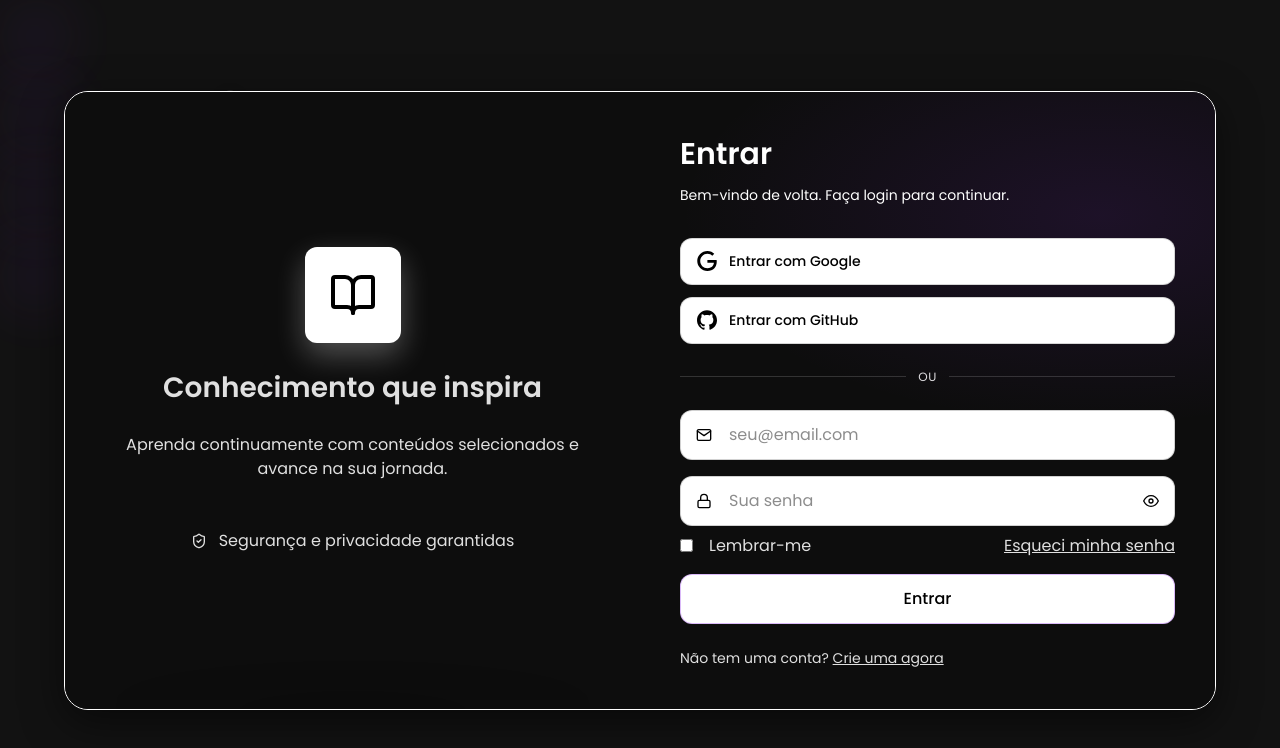
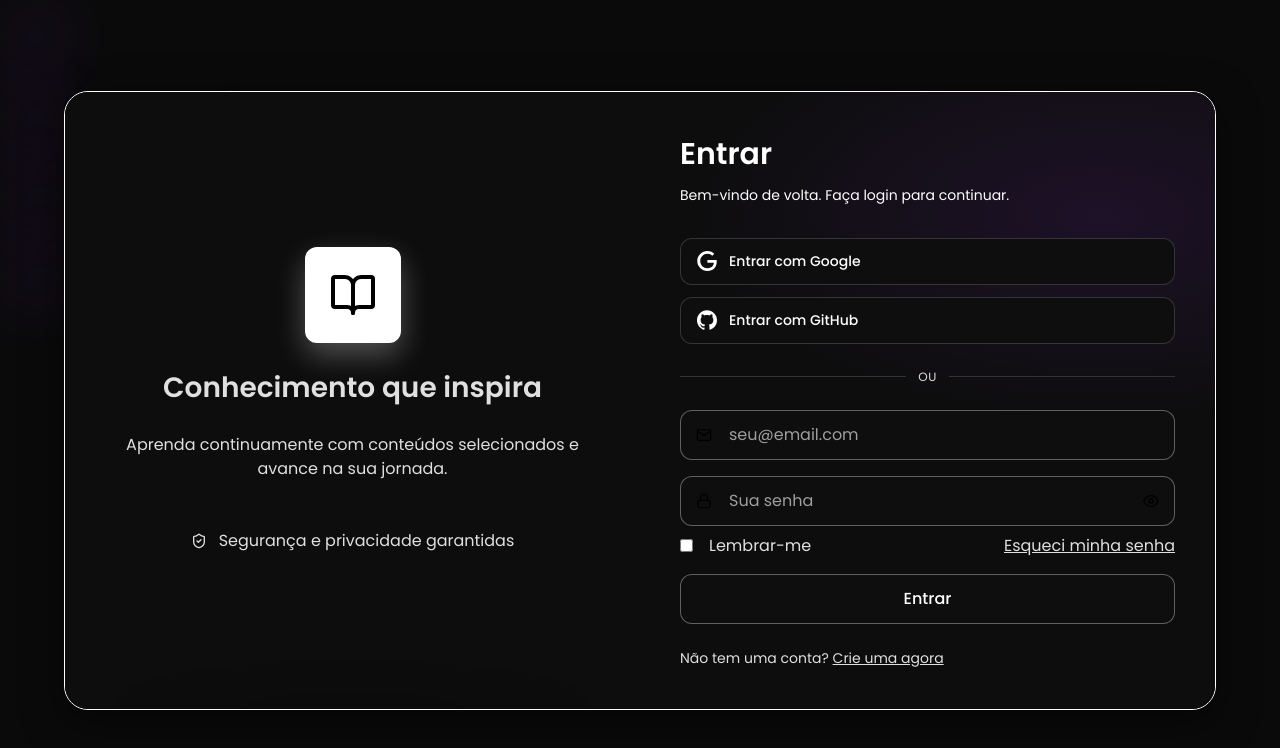
Before and after one commit to kalebzaki4/Estuda-Mais, a React (Vite) app in the folder frontend/: page /login in a window 1280 px wide. Shown: the top 748 px of the page. Built offline with nearby package versions, Linux system fonts and the light colour scheme.

Commit message:
Update Login.module.css

```diff
--- a/frontend/src/styles/Login.module.css
+++ b/frontend/src/styles/Login.module.css
@@ -7,7 +7,7 @@
 }
 
 .loginPage {
-	background-color: var(--color-dark);
+	background-color: #0A0A0A;
 	position: relative;
 	isolation: isolate;
 }
@@ -34,7 +34,7 @@
 
 .particles { position: absolute; inset: 0; z-index: 0 }
 .particle { position: absolute; width: 12px; height: 12px; border-radius: 50%; opacity: .9; transform: translate(-50%, -50%); background: rgba(255,255,255,0.09); box-shadow:0 6px 18px rgba(0,0,0,0.3) }
-.particleWhite { background: rgba(255,255,255,0.12) }
+.particleWhite { background: rgba(255, 255, 255, 0.041) }
 
 .rightPanelOverlay {
 	background: radial-gradient(600px 300px at 80% 20%, rgba(147,51,234,0.12), transparent 70%);
@@ -124,14 +124,13 @@
 }
 
 .inputLight {
-	background-color: var(--color-light);
-	color: var(--color-gray);
-	border: 1px solid rgba(0,0,0,0.18);
+    background-color: #0E0E0E;
+    color: #ffffff;
+    border: 1px solid #ffffff57;
 }
 .inputLight:focus {
-	border-color: var(--color-black);
-	border-color: var(--color-gray);
-	box-shadow: 0 0 0 3px rgba(0,0,0,0.12);
+    border-color: #9333EA;
+    box-shadow: 0 0 0 3px rgba(147,51,234,0.25);
 }
 
 .inputLightError {
@@ -140,7 +139,7 @@
 }
 
 .placeholderLight::placeholder {
-	color: rgba(0,0,0,0.45);
+    color: rgba(255,255,255,0.6);
 }
 
 .inputDark { background-color: #1a1a1a; color: var(--color-text); border: 1px solid rgba(255,255,255,0.14) }
@@ -149,9 +148,9 @@
 .placeholderDark::placeholder { color: rgba(255,255,255,0.6) }
 
 .submitButton {
-	background-color: var(--color-light);
-	color: black;
-	border: 1px solid #9233ea57;
+	background-color: #0E0E0E;
+	color: rgb(255, 255, 255);
+	border: 1px solid #ffffff57;
 	transition: background-color .15s, box-shadow .15s, color .15s;
 }
 .submitButton:hover {
@@ -168,14 +167,16 @@
 .submitButtonDark:disabled { opacity: 0.85 }
 
 .socialButton {
-	background-color: var(--color-light);
-	color: rgb(0, 0, 0);
-	border: 1px solid rgba(0,0,0,0.16);
+	background-color: #0E0E0E;
+	color: rgb(255, 255, 255);
+	border: 1px solid rgba(255, 255, 255, 0.16);
+
 }
 .socialButton:hover {
 	background-color: var(--color-purple);
 	color: #ffffff;
 	box-shadow: 0 8px 24px rgba(0,0,0,0.18);
+	border: 1px solid #9333ea;
 }
 
 .socialButtonDark { background-color: #1a1a1a; color: var(--color-text); border: 1px solid rgba(255,255,255,0.14) }
```
